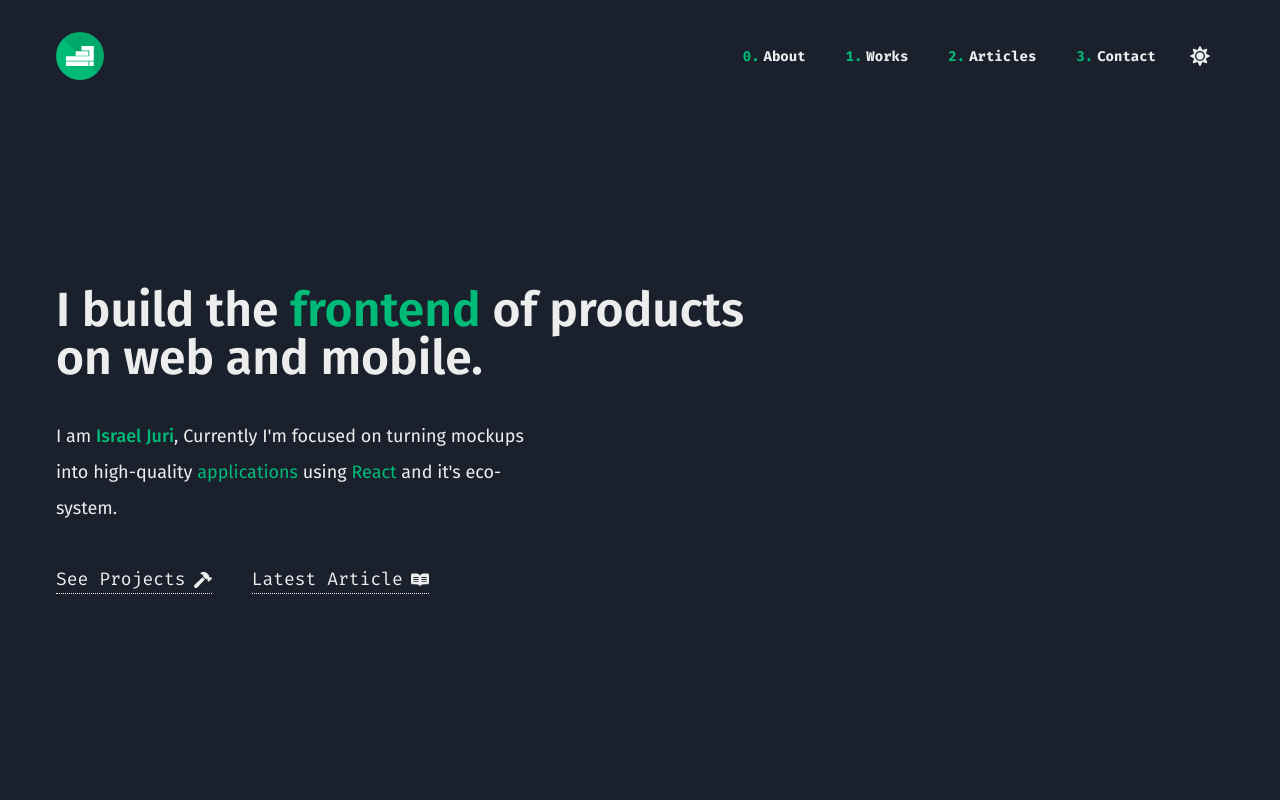
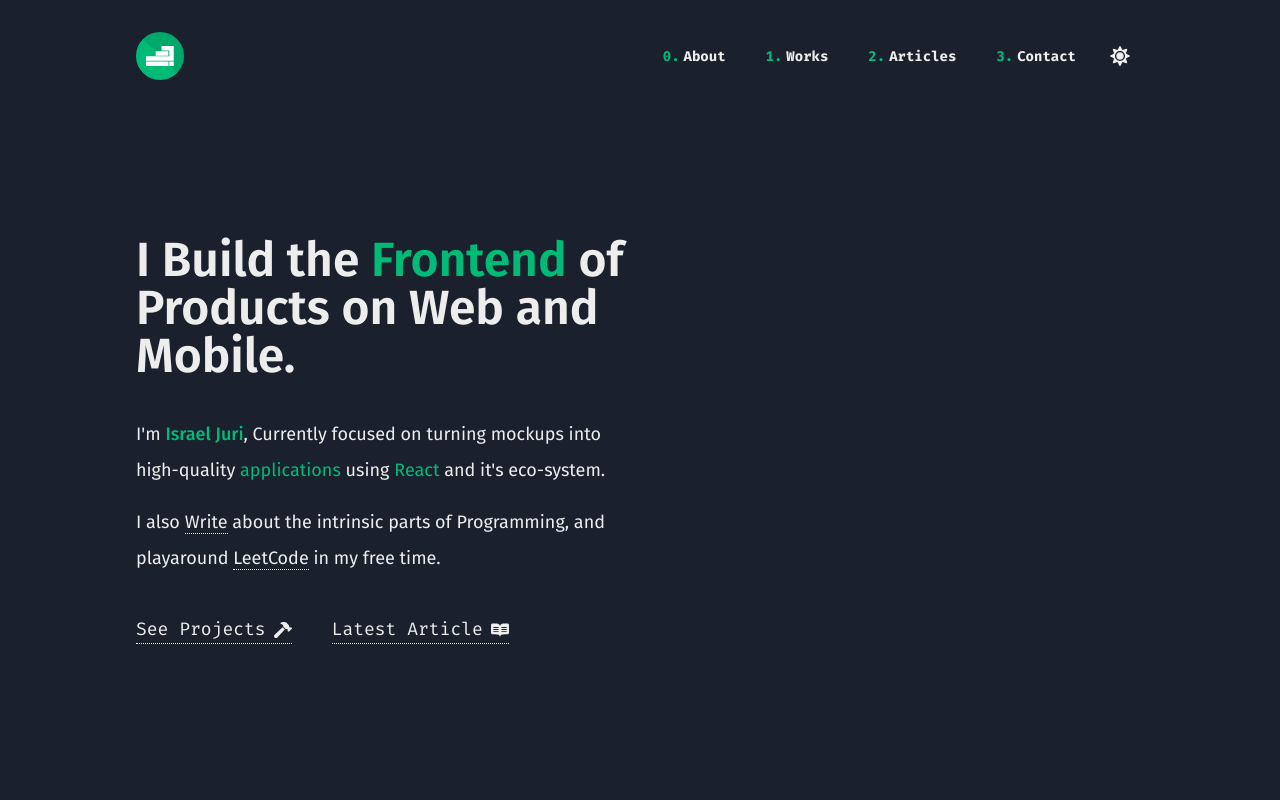
Before and after one commit to israeljuri/israeljuri, a React (Vite) app: page / in a window 1280 px wide. Shown: the top 800 px of the page. Built offline with nearby package versions, Linux system fonts and the light colour scheme.

Commit message:
New Design Again

```diff
--- a/src/components/common/customContainer.jsx
+++ b/src/components/common/customContainer.jsx
@@ -1,7 +1,7 @@
 import { Container } from "@chakra-ui/react";
 
 const CustomContainer = ({ children, size }) => {
-  return <Container maxW={size ? size : "75rem"}>{children}</Container>;
+  return <Container maxW={size ? size : "65rem"}>{children}</Container>;
 };
 
 export default CustomContainer;
--- a/src/components/common/hero.jsx
+++ b/src/components/common/hero.jsx
@@ -11,6 +11,7 @@ import CustomContainer from "../common/customContainer";
 import { FaHammer, FaReadme } from "react-icons/fa";
 import CustomLink from "./customLink";
 import ColorText from "./colorText";
+import LinkText from "./linkText";
 
 const Hero = () => {
   const { colorMode } = useColorMode();
@@ -33,18 +34,24 @@ const Hero = () => {
               <Heading
                 mb="5"
                 fontWeight="600"
-                size={{ base: "2xl", md: "2xl" }}
-                maxW="25ch"
+                size={{ base: "3xl", md: "2xl" }}
+                maxW="20ch"
               >
-                I build the <ColorText>frontend</ColorText> of products on web
-                and mobile.
+                I Build the <ColorText>Frontend</ColorText> of Products on Web
+                and Mobile.
               </Heading>
 
               <Text lineHeight="2" fontSize="lg" maxW="50ch">
-                I am <ColorText fontWeight="500">Israel Juri</ColorText>,{" "}
-                Currently I'm focused on turning mockups into high-quality{" "}
+                I'm <ColorText fontWeight="500">Israel Juri</ColorText>,{" "}
+                Currently focused on turning mockups into high-quality{" "}
                 <ColorText>applications</ColorText> using{" "}
                 <ColorText>React</ColorText> and it's eco-system.
+              </Text>
+              <Text lineHeight="2" fontSize="lg" maxW="50ch">
+                I also <LinkText label="Write" path="" target="_blank" /> about
+                the intrinsic parts of Programming, and playaround{" "}
+                <LinkText label="LeetCode" path="" target="_blank" /> in my free
+                time.
               </Text>
             </Flex>
 
```
